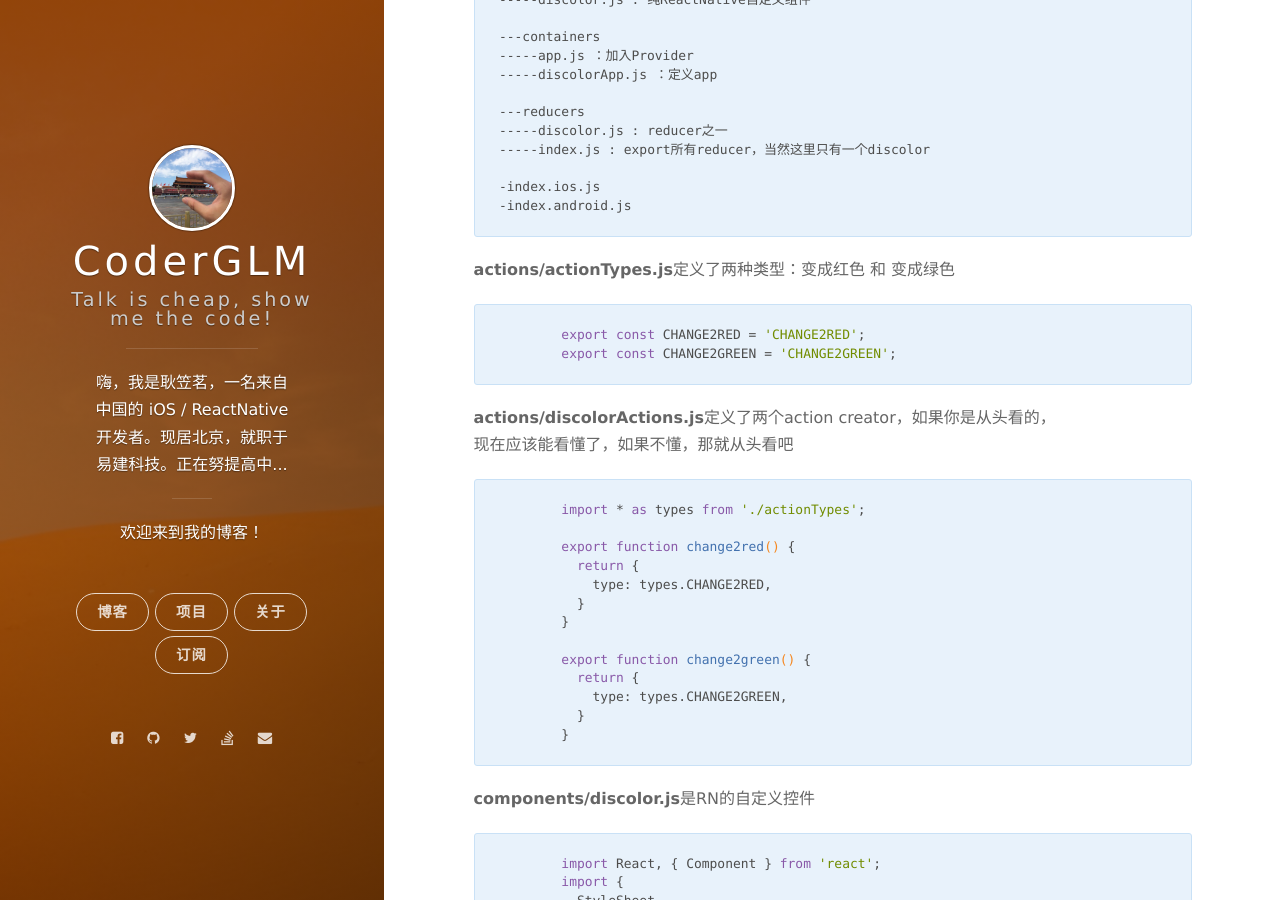
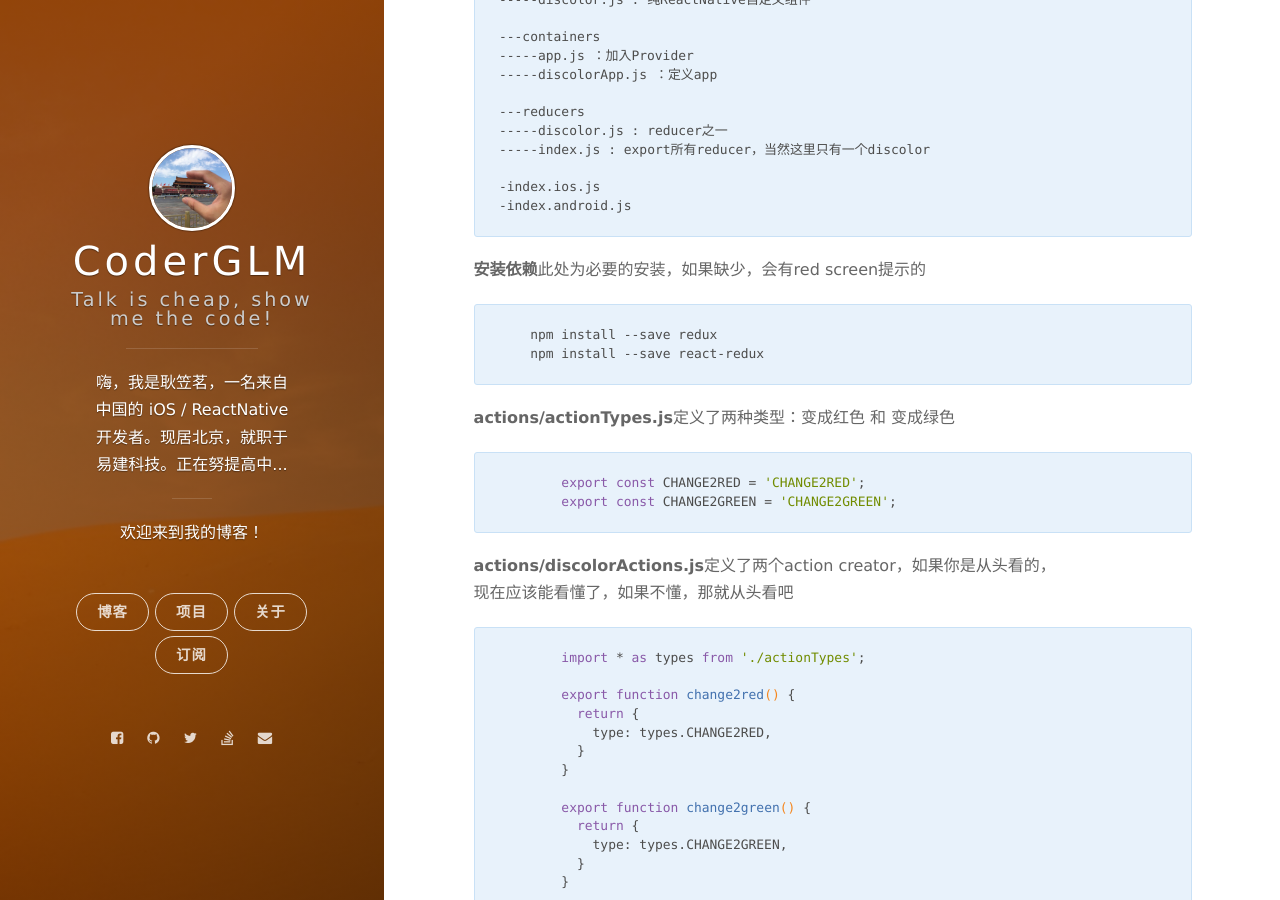
Before and after one commit to CoderLim/jekyll-based-blog, a Jekyll site: the page built from _posts/2016-8-16-react-native-redux.markdown, in a window 1280 px wide and 900 px high, scrolled down 6170 px. Built offline with Jekyll 4.4.1, drawn with Linux system fonts in a browser that asks for light colours; nearby versions of some CDN libraries; comment, search, counter and statistics services are not loaded.

Commit message:
Update 2016-8-16-react-native-redux.markdown

````diff
--- a/_posts/2016-8-16-react-native-redux.markdown
+++ b/_posts/2016-8-16-react-native-redux.markdown
@@ -220,6 +220,13 @@ inner function把store的dispatch和getState作为参数<br/>
 
 -index.ios.js
 -index.android.js
+```
+
+**安装依赖**此处为必要的安装，如果缺少，会有red screen提示的
+
+```
+    npm install --save redux
+    npm install --save react-redux
 ```
 
 **actions/actionTypes.js**定义了两种类型：变成红色 和 变成绿色
````
